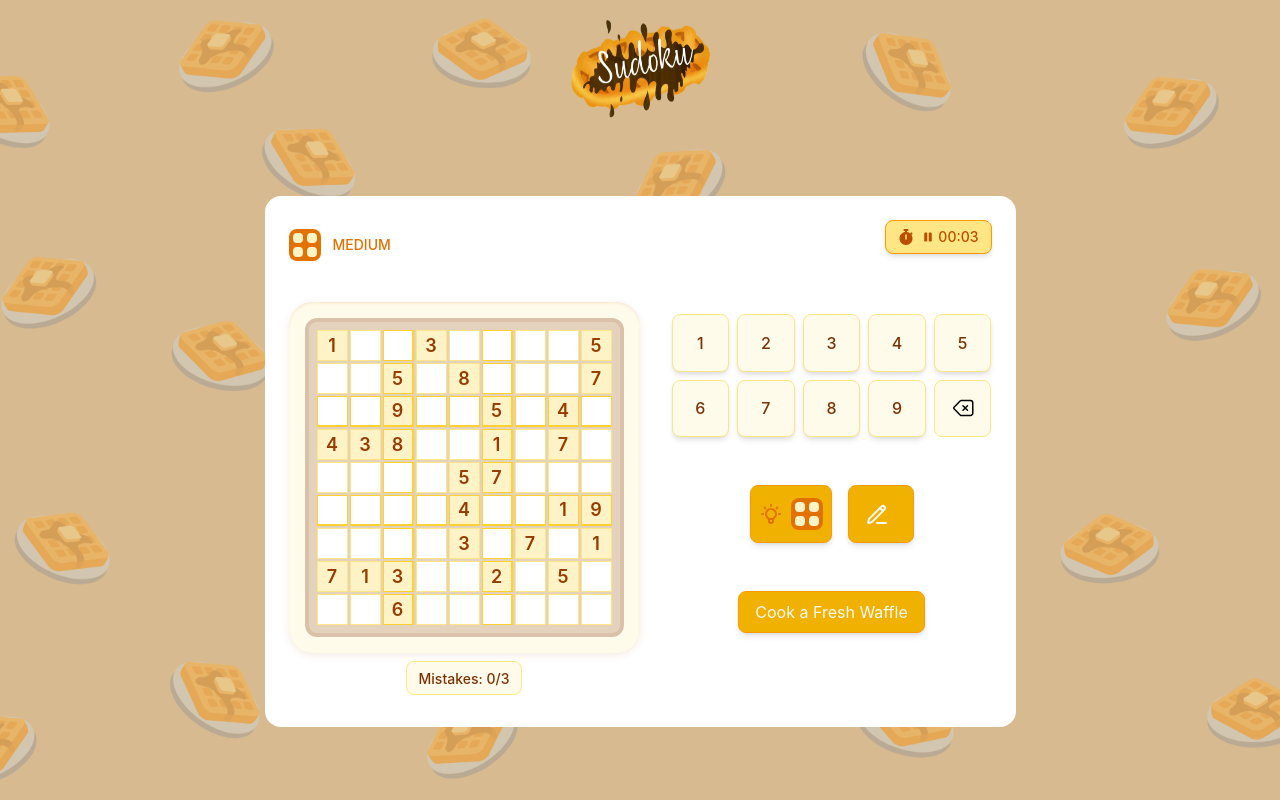
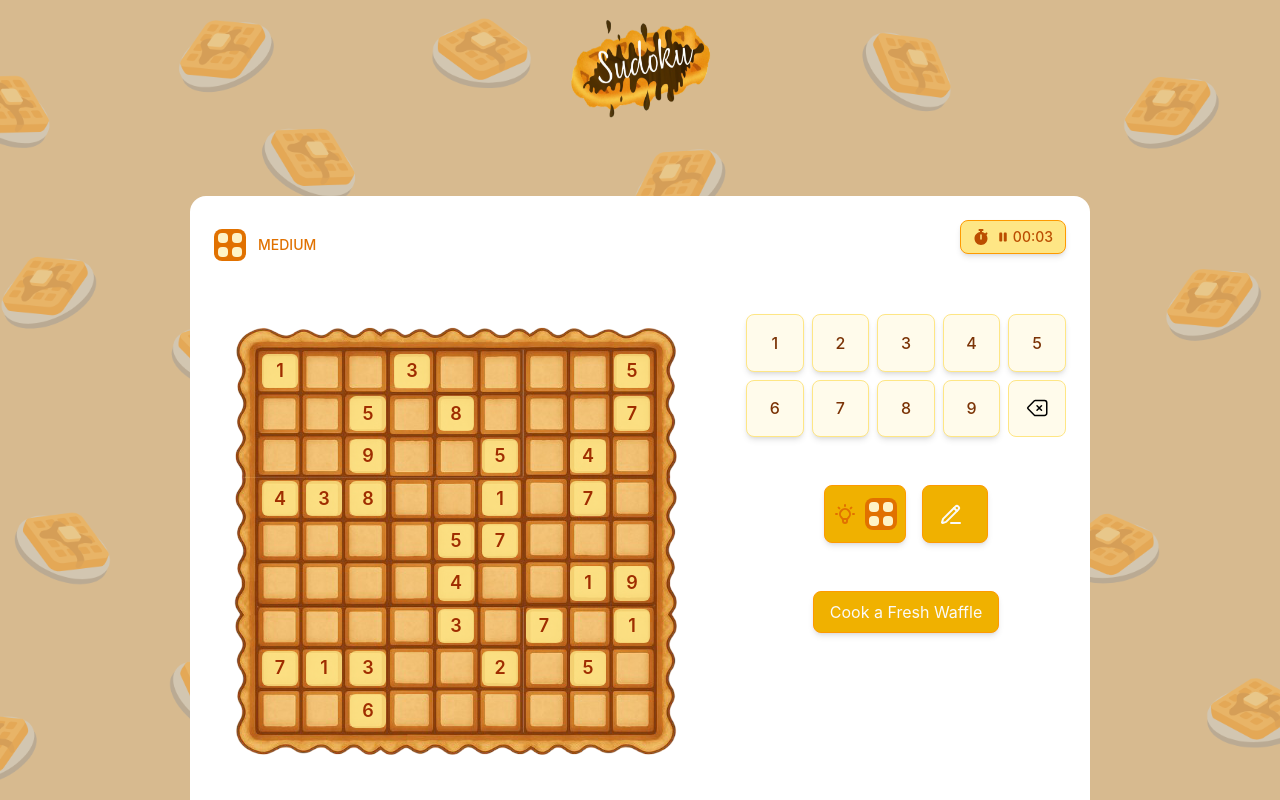
Before and after one commit to RieonaFernandes/Sudoku, a React app: page / in a window 1280 px wide. Both pictures are taken after a click on the button "Pour the Grid! 🧇". Shown: the top 800 px of the page. Built offline with nearby package versions, Linux system fonts and the light colour scheme; the HTML template or start-up script is replaced by a standard one.

Commit message:
Updated the sudoku board design.

```diff
--- a/src/components/SudokuBoard.jsx
+++ b/src/components/SudokuBoard.jsx
@@ -1,4 +1,5 @@
 import SudokuCell from "./SudokuCell";
+import grid from "../../public/grid.png";
 
 const SudokuBoard = ({
   board,
@@ -7,14 +8,25 @@ const SudokuBoard = ({
   conflicts,
   showValues,
 }) => {
-  // Function to determine if a cell is in a conflict state
   const hasConflict = (row, col) => {
     return conflicts.some((coord) => coord.row === row && coord.col === col);
   };
 
   return (
-    <div className="max-w-lg w-full mx-auto p-4 bg-amber-50 rounded-3xl shadow-waffle-active">
-      <div className="grid grid-cols-9 gap-0.5 bg-amber-900/20 p-2 rounded-xl border-4 border-amber-900/10 transform perspective-500">
+    <div className="relative max-w-lg w-full mx-auto rounded-3xl">
+      {/* <div className="relative max-w-lg w-full mx-auto p-4 bg-amber-50 rounded-3xl shadow-waffle-active"> */}
+      {/* Grid Image Background */}
+      <div className="relative aspect-square">
+        <img
+          src={grid}
+          alt="sudoku grid"
+          className="w-full h-full object-contain"
+        />
+      </div>
+
+      {/* Interactive Cells Overlay */}
+      <div className="absolute top-12 left-11 right-15 bottom-17.5 z-10">
+        <div className="grid grid-cols-9 grid-rows-9 h-full w-full">
           {board.map((row, rowIdx) =>
             row.map((cell, colIdx) => {
               const isSelected =
@@ -22,23 +34,32 @@ const SudokuBoard = ({
               const isConflict = hasConflict(rowIdx, colIdx);
 
               return (
+                <div
+                  key={`${rowIdx}-${colIdx}`}
+                  className="flex items-center justify-center p-[4px]"
+                >
                   <SudokuCell
-                key={`${rowIdx}-${colIdx}`}
                     value={cell.value}
                     isFixed={cell.isFixed}
                     isSelected={isSelected}
                     isConflict={isConflict}
-                onClick={() => !cell.isFixed && onCellSelect(rowIdx, colIdx)}
+                    onClick={() =>
+                      !cell.isFixed && onCellSelect(rowIdx, colIdx)
+                    }
                     row={rowIdx}
                     col={colIdx}
                     showValue={showValues}
                     notes={cell.notes || []}
+                    className="w-full h-full"
                   />
+                </div>
               );
             })
           )}
         </div>
       </div>
+    </div>
+    // </div>
   );
 };
 
--- a/src/components/SudokuCell.jsx
+++ b/src/components/SudokuCell.jsx
@@ -34,26 +34,16 @@ const SudokuCell = ({
     <button
       className={`
         aspect-square flex items-center justify-center
-        text-lg font-medium transition-colors
-        border border-amber-200 focus:outline-none
-        ${className}
+        text-lg font-medium transition-colors rounded-md
+        ${className || ""}
         ${
           isFixed
-            ? "text-amber-800 bg-amber-100 font-semibold cursor-default"
-            : "text-amber-900 bg-white hover:bg-amber-200 cursor-pointer"
+            ? "text-orange-800 bg-amber-200/80 font-semibold cursor-default"
+            : "text-orange-900 hover:bg-amber-100/60 cursor-pointer"
         }
-        ${isSelected ? "ring-2 ring-amber-900 bg-amber-100 z-10" : ""}
+        ${isSelected ? "ring-2 ring-amber-900 bg-amber-100/60 z-10" : ""}
         ${isConflict ? "text-red-500 bg-red-100" : ""}
-        ${
-          (row + 1) % 3 === 0 && row !== 8
-            ? "border-b-2 border-amber-300"
-            : "border-b border-amber-200"
-        }
-        ${
-          (col + 1) % 3 === 0 && col !== 8
-            ? "border-r-2 border-amber-300"
-            : "border-r border-amber-200"
-        }
+
         focus:ring-2 focus:ring-amber-400
         ${!showValue ? "bg-stone-100 text-transparent" : ""}
       `}
```
Also changed, not shown: public/grid.png (added). Lines whose indentation alone changed are shown as unchanged.
